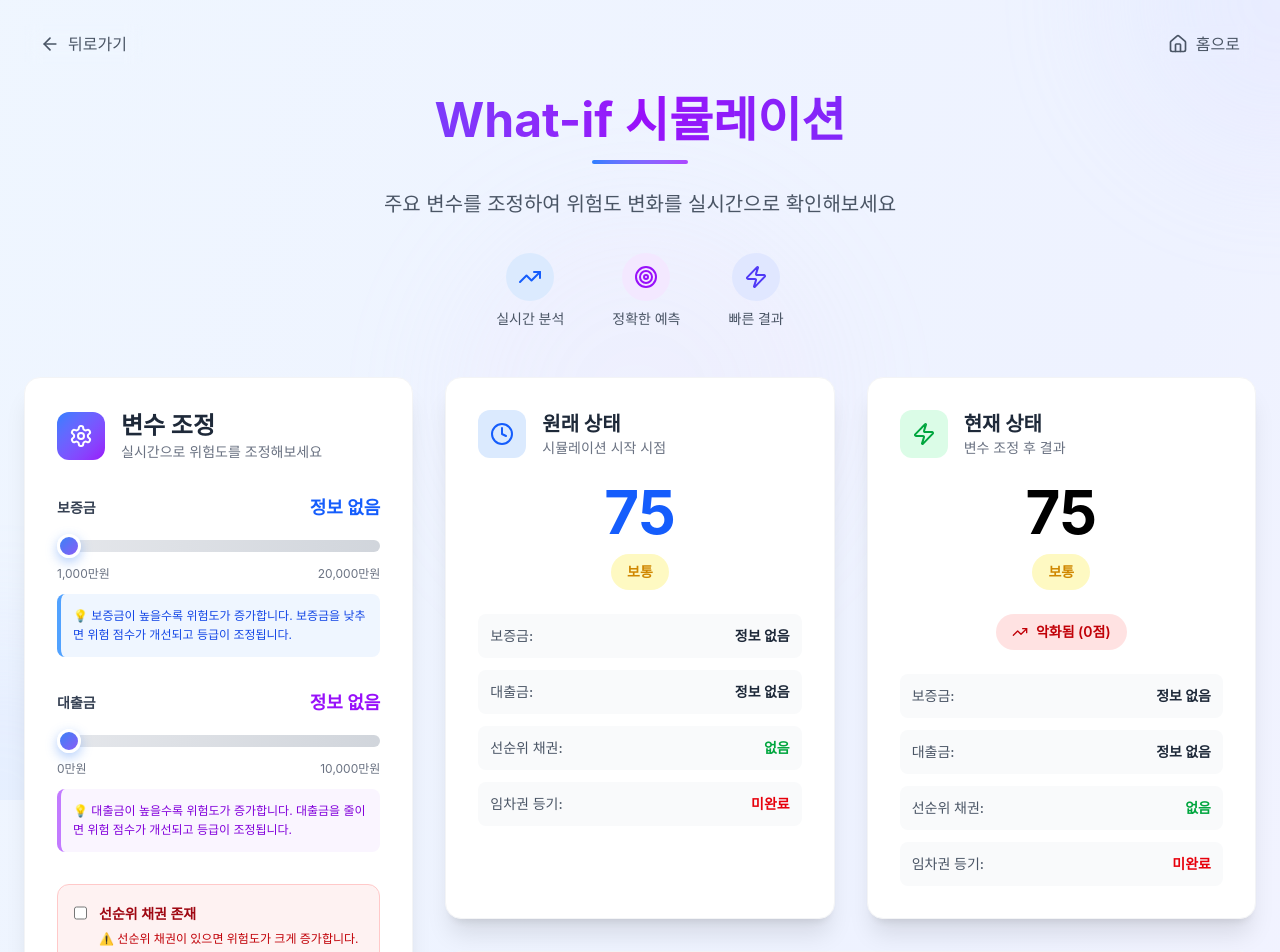
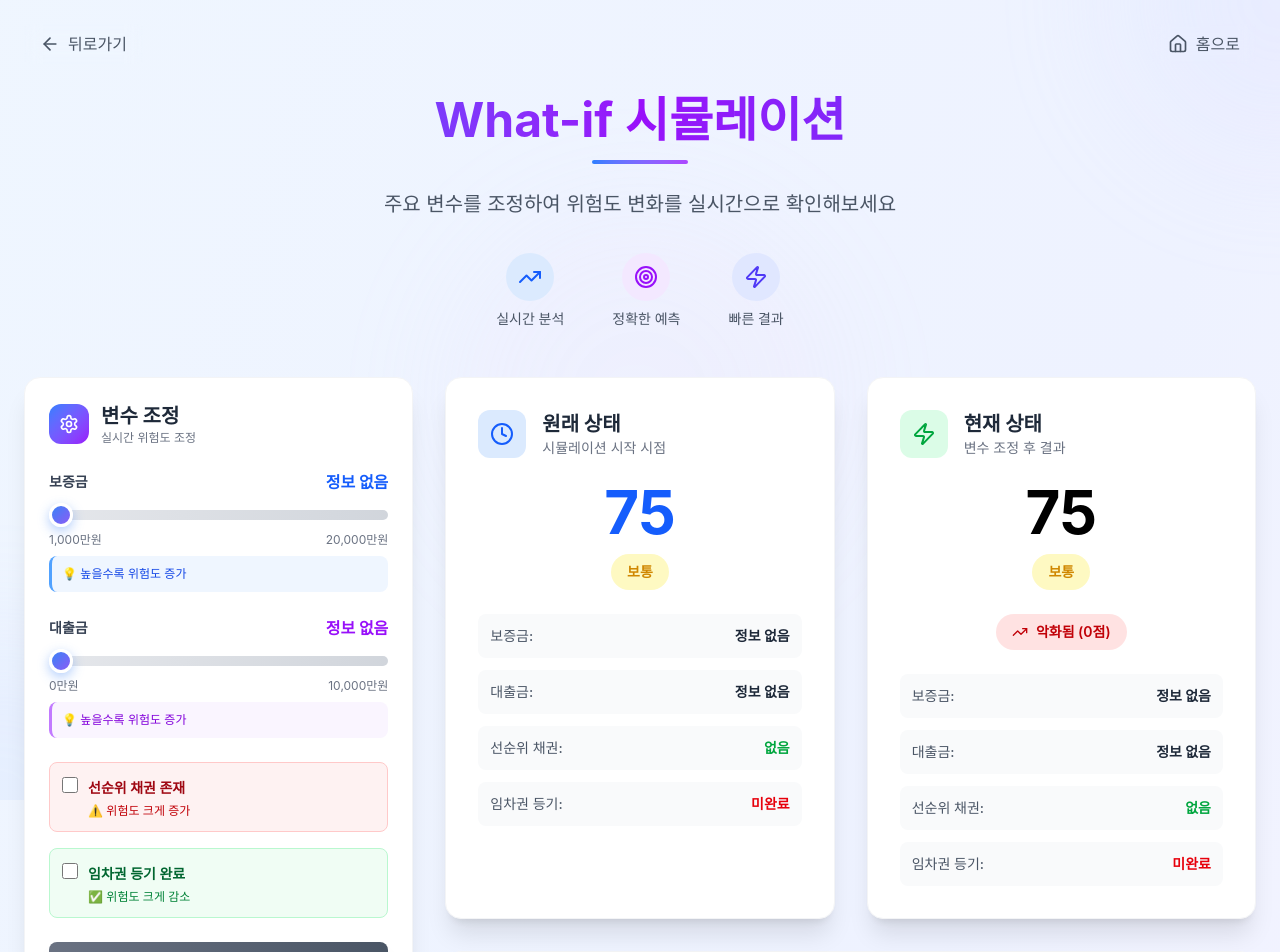
Before and after one commit to mungyun1/lease-shield, a Next.js app: page /simulation in a window 1280 px wide. Shown: the top 952 px of the page. Built offline with nearby package versions, Linux system fonts and the light colour scheme; a web font is replaced by a local one.

Commit message:
Style: SimulationControls 디자인 수정

```diff
--- a/src/components/simulation/SimulationControls.tsx
+++ b/src/components/simulation/SimulationControls.tsx
@@ -26,17 +26,15 @@ export default function SimulationControls({
       animate={{ opacity: 1, x: 0 }}
       className="lg:col-span-1"
     >
-      <div className="bg-white rounded-2xl shadow-xl border border-gray-100 p-8 sticky top-4">
+      <div className="bg-white rounded-2xl shadow-xl border border-gray-100 p-6 sticky top-4">
         {/* 헤더 */}
-        <div className="flex items-center mb-8">
-          <div className="p-3 bg-gradient-to-br from-blue-500 to-purple-600 rounded-xl mr-4">
-            <Settings className="w-6 h-6 text-white" />
+        <div className="flex items-center mb-6">
+          <div className="p-2.5 bg-gradient-to-br from-blue-500 to-purple-600 rounded-xl mr-3">
+            <Settings className="w-5 h-5 text-white" />
           </div>
           <div>
-            <h2 className="text-2xl font-bold text-gray-800">변수 조정</h2>
-            <p className="text-gray-500 text-sm">
-              실시간으로 위험도를 조정해보세요
-            </p>
+            <h2 className="text-xl font-bold text-gray-800">변수 조정</h2>
+            <p className="text-gray-500 text-xs">실시간 위험도 조정</p>
           </div>
         </div>
 
@@ -45,13 +43,13 @@ export default function SimulationControls({
           <motion.div
             initial={{ opacity: 0, y: -10 }}
             animate={{ opacity: 1, y: 0 }}
-            className="mb-6 p-4 bg-gradient-to-r from-blue-50 to-indigo-50 border border-blue-200 rounded-xl"
+            className="mb-5 p-3 bg-gradient-to-r from-blue-50 to-indigo-50 border border-blue-200 rounded-lg"
           >
             <div className="flex items-center">
-              <div className="p-2 bg-blue-100 rounded-full mr-3">
-                <AlertTriangle className="w-4 h-4 text-blue-600" />
+              <div className="p-1.5 bg-blue-100 rounded-full mr-2">
+                <AlertTriangle className="w-3.5 h-3.5 text-blue-600" />
               </div>
-              <p className="text-sm text-blue-800 font-medium">
+              <p className="text-xs text-blue-800 font-medium">
                 {activeFeedback}
               </p>
             </div>
@@ -59,12 +57,12 @@ export default function SimulationControls({
         )}
 
         {/* 보증금 슬라이더 */}
-        <div className="mb-8">
-          <div className="flex items-center justify-between mb-3">
+        <div className="mb-6">
+          <div className="flex items-center justify-between mb-2">
             <label className="text-sm font-semibold text-gray-700">
               보증금
             </label>
-            <span className="text-lg font-bold text-blue-600">
+            <span className="text-base font-bold text-blue-600">
               {currentData.deposit
                 ? `${currentData.deposit.toLocaleString()}만원`
                 : "정보 없음"}
@@ -80,28 +78,25 @@ export default function SimulationControls({
               onChange={(e) =>
                 onInputChange("deposit", parseInt(e.target.value))
               }
-              className="w-full h-3 bg-gradient-to-r from-gray-200 to-gray-300 rounded-lg appearance-none cursor-pointer slider-thumb"
+              className="w-full h-2.5 bg-gradient-to-r from-gray-200 to-gray-300 rounded-lg appearance-none cursor-pointer slider-thumb"
             />
-            <div className="flex justify-between text-xs text-gray-500 mt-2">
+            <div className="flex justify-between text-xs text-gray-500 mt-1.5">
               <span>1,000만원</span>
               <span>20,000만원</span>
             </div>
           </div>
-          <div className="mt-3 p-3 bg-blue-50 rounded-lg border-l-4 border-blue-400">
-            <p className="text-xs text-blue-700 leading-relaxed">
-              💡 보증금이 높을수록 위험도가 증가합니다. 보증금을 낮추면 위험
-              점수가 개선되고 등급이 조정됩니다.
-            </p>
+          <div className="mt-2 p-2.5 bg-blue-50 rounded-lg border-l-3 border-blue-400">
+            <p className="text-xs text-blue-700">💡 높을수록 위험도 증가</p>
           </div>
         </div>
 
         {/* 대출금 슬라이더 */}
-        <div className="mb-8">
-          <div className="flex items-center justify-between mb-3">
+        <div className="mb-6">
+          <div className="flex items-center justify-between mb-2">
             <label className="text-sm font-semibold text-gray-700">
               대출금
             </label>
-            <span className="text-lg font-bold text-purple-600">
+            <span className="text-base font-bold text-purple-600">
               {currentData.loanAmount
                 ? `${currentData.loanAmount.toLocaleString()}만원`
                 : "정보 없음"}
@@ -117,24 +112,21 @@ export default function SimulationControls({
               onChange={(e) =>
                 onInputChange("loanAmount", parseInt(e.target.value))
               }
-              className="w-full h-3 bg-gradient-to-r from-gray-200 to-gray-300 rounded-lg appearance-none cursor-pointer slider-thumb"
+              className="w-full h-2.5 bg-gradient-to-r from-gray-200 to-gray-300 rounded-lg appearance-none cursor-pointer slider-thumb"
             />
-            <div className="flex justify-between text-xs text-gray-500 mt-2">
+            <div className="flex justify-between text-xs text-gray-500 mt-1.5">
               <span>0만원</span>
               <span>10,000만원</span>
             </div>
           </div>
-          <div className="mt-3 p-3 bg-purple-50 rounded-lg border-l-4 border-purple-400">
-            <p className="text-xs text-purple-700 leading-relaxed">
-              💡 대출금이 높을수록 위험도가 증가합니다. 대출금을 줄이면 위험
-              점수가 개선되고 등급이 조정됩니다.
-            </p>
+          <div className="mt-2 p-2.5 bg-purple-50 rounded-lg border-l-3 border-purple-400">
+            <p className="text-xs text-purple-700">💡 높을수록 위험도 증가</p>
           </div>
         </div>
 
         {/* 체크박스 옵션들 */}
-        <div className="space-y-6 mb-8">
-          <div className="p-4 bg-red-50 rounded-xl border border-red-200">
+        <div className="space-y-4 mb-6">
+          <div className="p-3 bg-red-50 rounded-lg border border-red-200">
             <label className="flex items-start cursor-pointer">
               <input
                 type="checkbox"
@@ -142,21 +134,18 @@ export default function SimulationControls({
                 onChange={(e) =>
                   onInputChange("hasPriorityDebt", e.target.checked)
                 }
-                className="mr-3 mt-1 h-4 w-4 text-red-600 focus:ring-red-500 border-gray-300 rounded"
+                className="mr-2.5 mt-0.5 h-4 w-4 text-red-600 focus:ring-red-500 border-gray-300 rounded"
               />
               <div>
                 <span className="text-sm font-semibold text-red-800">
                   선순위 채권 존재
                 </span>
-                <p className="text-xs text-red-700 mt-1 leading-relaxed">
-                  ⚠️ 선순위 채권이 있으면 위험도가 크게 증가합니다. 선순위
-                  채권이 없는 계약을 선택하면 위험 점수가 크게 개선됩니다.
-                </p>
+                <p className="text-xs text-red-700 mt-1">⚠️ 위험도 크게 증가</p>
               </div>
             </label>
           </div>
 
-          <div className="p-4 bg-green-50 rounded-xl border border-green-200">
+          <div className="p-3 bg-green-50 rounded-lg border border-green-200">
             <label className="flex items-start cursor-pointer">
               <input
                 type="checkbox"
@@ -164,15 +153,14 @@ export default function SimulationControls({
                 onChange={(e) =>
                   onInputChange("hasTenancyRegistration", e.target.checked)
                 }
-                className="mr-3 mt-1 h-4 w-4 text-green-600 focus:ring-green-500 border-gray-300 rounded"
+                className="mr-2.5 mt-0.5 h-4 w-4 text-green-600 focus:ring-green-500 border-gray-300 rounded"
               />
               <div>
                 <span className="text-sm font-semibold text-green-800">
                   임차권 등기 완료
                 </span>
-                <p className="text-xs text-green-700 mt-1 leading-relaxed">
-                  ✅ 임차권 등기를 완료하면 위험도가 크게 감소합니다. 이는 권리
-                  보호에 가장 중요한 요소입니다.
+                <p className="text-xs text-green-700 mt-1">
+                  ✅ 위험도 크게 감소
                 </p>
               </div>
             </label>
@@ -180,20 +168,20 @@ export default function SimulationControls({
         </div>
 
         {/* 액션 버튼들 */}
-        <div className="space-y-4">
+        <div className="space-y-3">
           <button
             onClick={onReset}
-            className="w-full px-6 py-3 bg-gradient-to-r from-gray-500 to-gray-600 text-white rounded-xl hover:from-gray-600 hover:to-gray-700 font-semibold flex items-center justify-center transition-all duration-200 transform hover:scale-105 shadow-lg"
+            className="w-full px-5 py-2.5 bg-gradient-to-r from-gray-500 to-gray-600 text-white rounded-lg hover:from-gray-600 hover:to-gray-700 font-semibold flex items-center justify-center transition-all duration-200 transform hover:scale-105 shadow-lg"
           >
-            <RotateCcw className="w-5 h-5 mr-2" />
-            원래대로 복원
+            <RotateCcw className="w-4 h-4 mr-2" />
+            복원
           </button>
           <button
             onClick={onSave}
-            className="w-full px-6 py-3 bg-gradient-to-r from-blue-500 to-purple-600 text-white rounded-xl hover:from-blue-600 hover:to-purple-700 font-semibold flex items-center justify-center transition-all duration-200 transform hover:scale-105 shadow-lg"
+            className="w-full px-5 py-2.5 bg-gradient-to-r from-blue-500 to-purple-600 text-white rounded-lg hover:from-blue-600 hover:to-purple-700 font-semibold flex items-center justify-center transition-all duration-200 transform hover:scale-105 shadow-lg"
           >
-            <Download className="w-5 h-5 mr-2" />
-            현재 상태 저장
+            <Download className="w-4 h-4 mr-2" />
+            저장
           </button>
         </div>
       </div>
```
